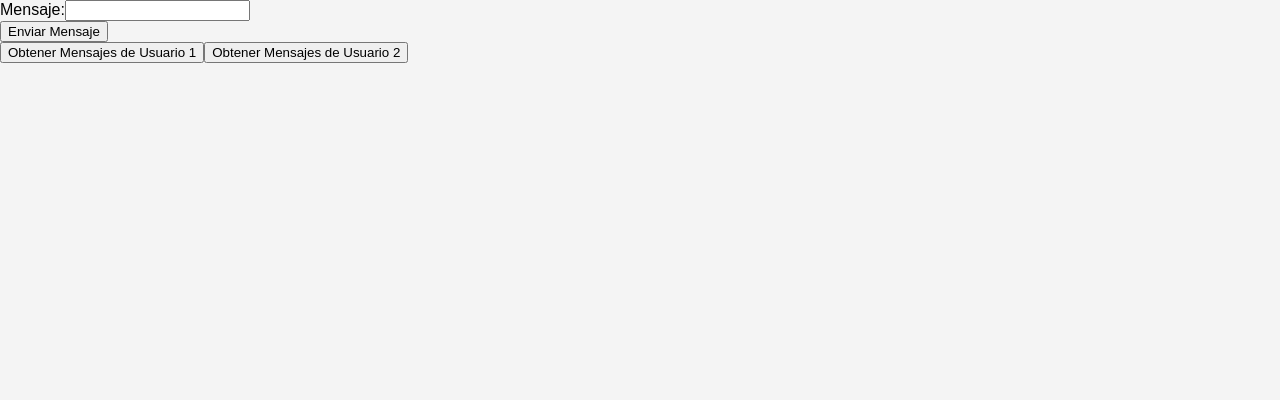
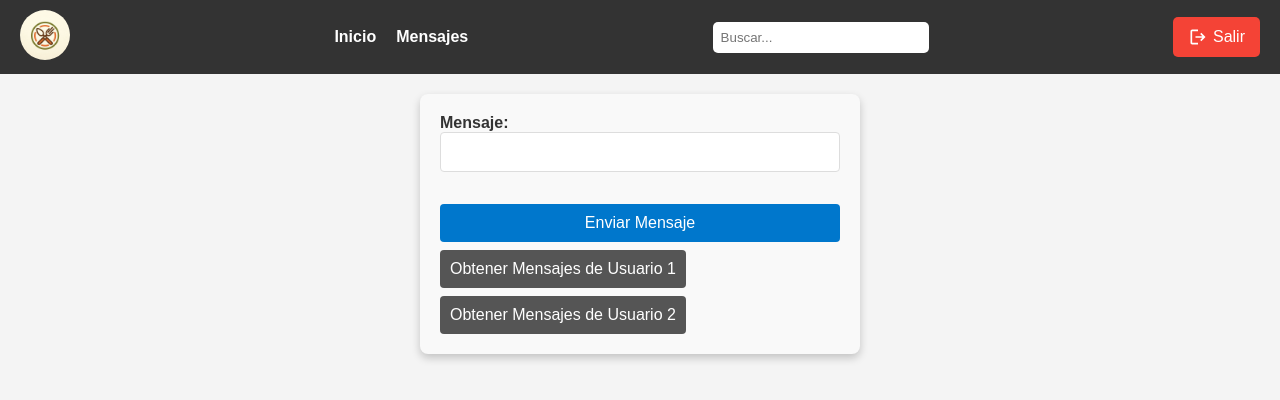
Before and after one commit to aahpichardo/machaque-webapp-react, a React (Vite) app in the folder frontend-react/: page /mensajes in a window 1280 px wide. Shown: the top 400 px of the page. Built offline with nearby package versions, Linux system fonts and the light colour scheme.

Commit message:
ya quedo medio bonito

```diff
--- a/frontend-react/src/components/NavBar/NavBar.tsx
+++ b/frontend-react/src/components/NavBar/NavBar.tsx
@@ -23,7 +23,7 @@ const Navbar: React.FC = () => {
       </div>
       <ul className="navbar-links">
         <li><Link to="/home">Inicio</Link></li>
-        <li><Link to="/mensajes">Perfil</Link></li>
+        <li><Link to="/mensajes">Mensajes</Link></li>
       </ul>
       <div className="search-container">
         <input type="text" className="search-input" placeholder="Buscar..." />
--- a/frontend-react/src/pages/UserProfile/UserProfile.css
+++ b/frontend-react/src/pages/UserProfile/UserProfile.css
@@ -0,0 +1,75 @@
+.messaging-container {
+    font-family: Arial, sans-serif;
+    max-width: 400px;
+    margin: 20px auto;
+    padding: 20px;
+    border-radius: 8px;
+    box-shadow: 0 4px 8px rgba(0, 0, 0, 0.2);
+    background-color: #f9f9f9;
+  }
+
+  .message-form {
+    display: flex;
+    flex-direction: column;
+    gap: 12px;
+  }
+
+  .message-label {
+    font-weight: bold;
+    color: #333;
+  }
+
+  .message-input {
+    padding: 10px;
+    border: 1px solid #ddd;
+    border-radius: 4px;
+    font-size: 16px;
+    color: #333;
+    transition: border-color 0.2s;
+  }
+
+  .message-input:focus {
+    border-color: #0077cc;
+    outline: none;
+  }
+
+  .send-button {
+    padding: 10px;
+    border: none;
+    border-radius: 4px;
+    font-size: 16px;
+    color: white;
+    background-color: #0077cc;
+    cursor: pointer;
+    transition: background-color 0.2s;
+  }
+
+  .send-button:hover {
+    background-color: #005fa3;
+  }
+
+  .get-messages-button {
+    padding: 10px;
+    border: none;
+    border-radius: 4px;
+    font-size: 16px;
+    color: white;
+    background-color: #555;
+    cursor: pointer;
+    margin-top: 8px;
+    transition: background-color 0.2s;
+  }
+
+  .get-messages-button:hover {
+    background-color: #333;
+  }
+
+  .response-box {
+    margin-top: 20px;
+    padding: 10px;
+    background-color: #f1f1f1;
+    border-radius: 4px;
+    font-size: 14px;
+    color: #444;
+    overflow-x: auto;
+  }
--- a/frontend-react/src/pages/UserProfile/UserProfile.tsx
+++ b/frontend-react/src/pages/UserProfile/UserProfile.tsx
@@ -1,6 +1,7 @@
 import React, { useState } from 'react';
 import axios from 'axios';
 import './UserProfile.css'; // Asegúrate de tener el archivo CSS para estilos
+import Navbar from '../../components/NavBar/NavBar'
 
 const UserProfile: React.FC = () => {
   const [message, setMessage] = useState('');
@@ -50,24 +51,32 @@ const UserProfile: React.FC = () => {
   };
 
   return (
-    <div>
-      <form onSubmit={handleSendMessage}>
-        <div>
-          <label htmlFor="message">Mensaje:</label>
+    <>
+    <Navbar/>
+    <div className="messaging-container">
+      <form className="message-form" onSubmit={handleSendMessage}>
+        <div className="input-group">
+          <label htmlFor="message" className="message-label">Mensaje:</label>
           <input
             type="text"
             id="message"
             value={message}
             onChange={(e) => setMessage(e.target.value)}
             required
+            className="message-input"
           />
         </div>
-        <button type="submit">Enviar Mensaje</button>
+        <button type="submit" className="send-button">Enviar Mensaje</button>
       </form>
-      <button onClick={() => handleGetMessages(1)}>Obtener Mensajes de Usuario 1</button>
-      <button onClick={() => handleGetMessages(2)}>Obtener Mensajes de Usuario 2</button>
-      {response && <pre>{JSON.stringify(response, null, 2)}</pre>}
+      <button className="get-messages-button" onClick={() => handleGetMessages(1)}>
+        Obtener Mensajes de Usuario 1
+      </button>
+      <button className="get-messages-button" onClick={() => handleGetMessages(2)}>
+        Obtener Mensajes de Usuario 2
+      </button>
+      {response && <pre className="response-box">{JSON.stringify(response, null, 2)}</pre>}
     </div>
+    </>
   );
 };
 
```
